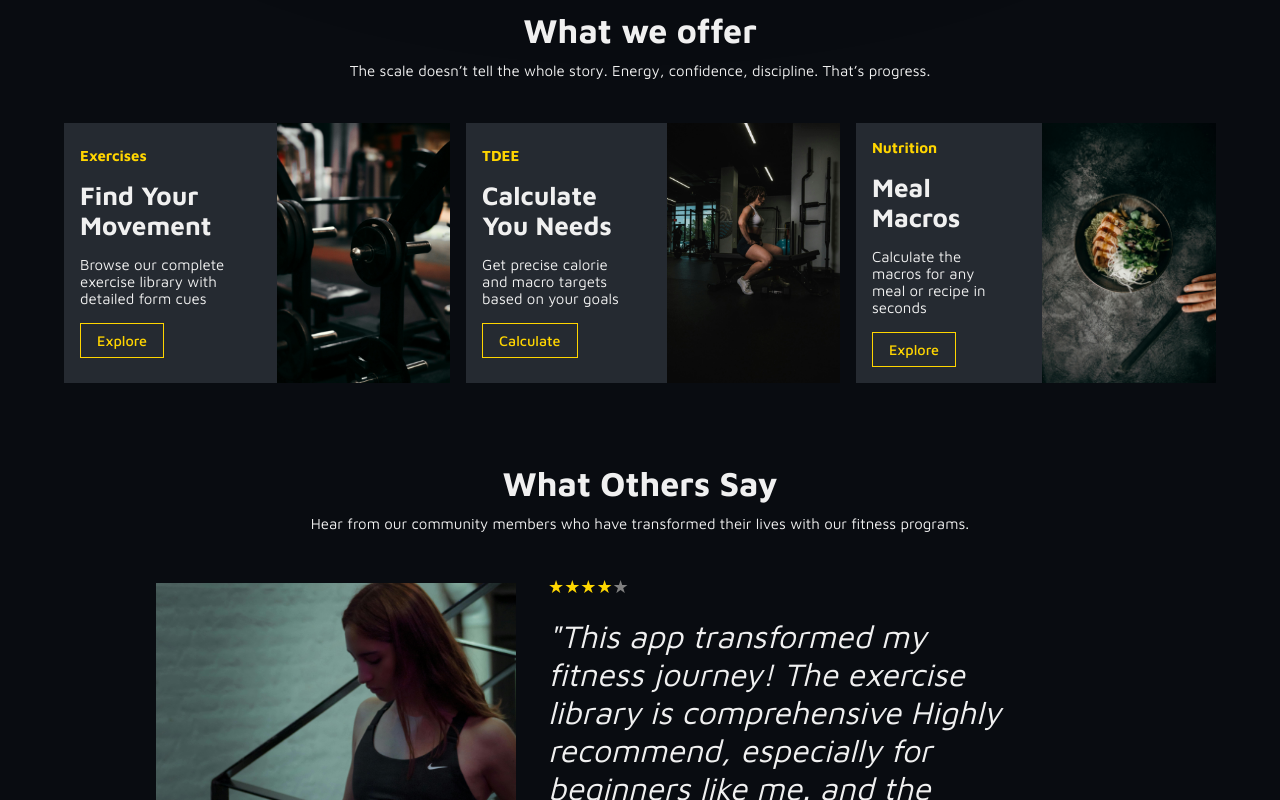
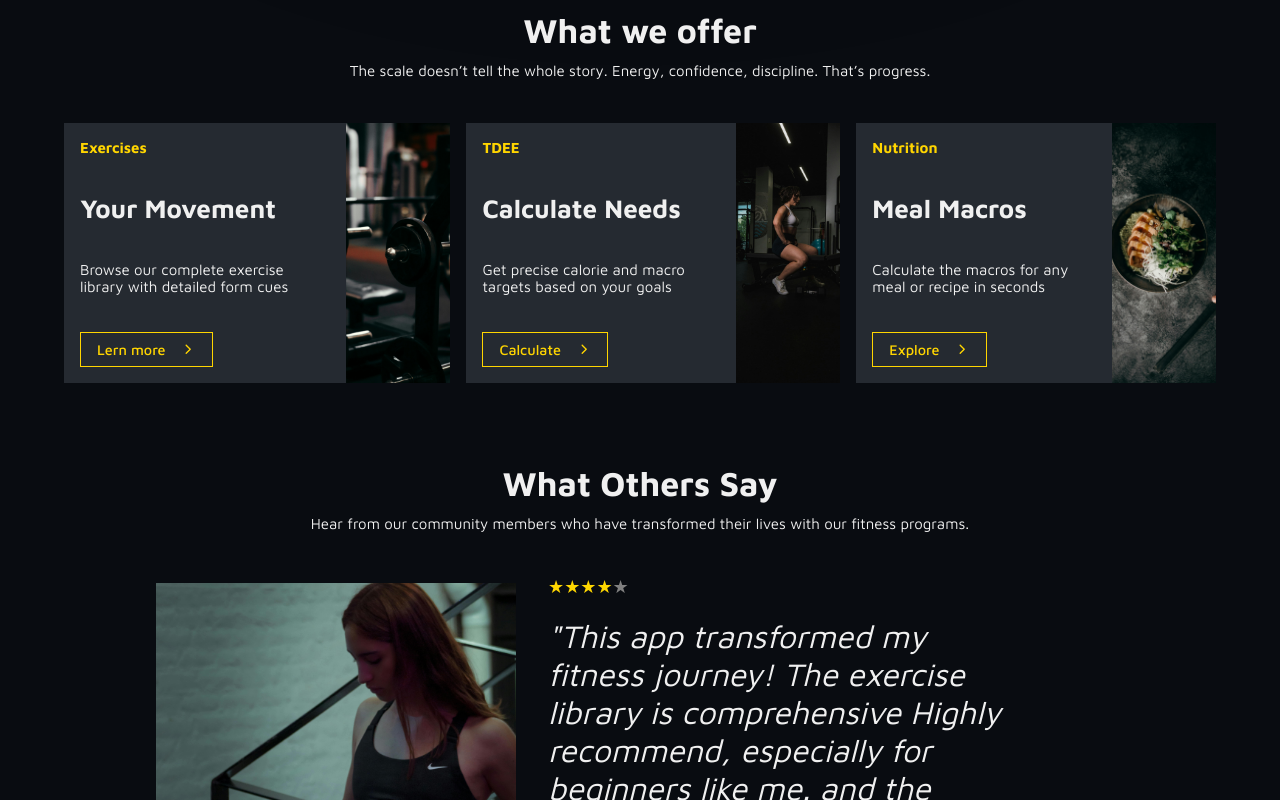
Before and after one commit to theg0-0done/fittrack, a React app: page / in a window 1280 px wide. Shown: the part 800-1600 px from the top of the page. Built offline with nearby package versions, Linux system fonts and the light colour scheme; the HTML template or start-up script is replaced by a standard one; a web font is replaced by a local one.

Commit message:
text simiration master

```diff
--- a/src/App.jsx
+++ b/src/App.jsx
@@ -6,6 +6,7 @@ import { Routes, Route } from "react-router-dom";
 import Tdee from "./pages/Tdee.jsx";
 import NutritionCalculator from "./pages/NutritionCalculator.jsx";
 import Auth from "./pages/Auth.jsx";
+import Error404 from "./pages/error404.jsx";
 
 function App() {
   return (
@@ -16,7 +17,8 @@ function App() {
         <Route path="/exercises" element={<Exercises />} />
         <Route path="/tdee" element={<Tdee />} />
         <Route path="/nutrition-calculator" element={<NutritionCalculator />} />
-        <Route path="/auth/:method" element={<Auth />}/>
+        <Route path="/auth/:method" element={<Auth />} />
+        <Route path="*" element={<Error404 />} />
       </Routes>
       <Footer />
     </>
--- /dev/null
+++ b/src/pages/Error404.jsx
@@ -0,0 +1,21 @@
+import { Link } from "react-router-dom";
+
+function Error404() {
+  return (
+    <section
+      style={{ minHeight: "60vh" }}
+      className="relative vertical-center overflow-hidden"
+    >
+      <div className="big-title-wrapper relative toCenter w-full">
+        <h1 className="no-margin big-title w-full">ERROR 404</h1>
+        <h1 className="no-margin big-title big-title-bg w-full">ERROR 404</h1>
+      </div>
+      <h2 className="no-margin">Page Not Found!</h2>
+      <Link to="/">
+        <button className="secondary-btn one-rem-mt">Back to home page</button>
+      </Link>
+    </section>
+  );
+}
+
+export default Error404;
--- a/src/pages/Home.jsx
+++ b/src/pages/Home.jsx
@@ -3,9 +3,12 @@ import GymImg from "../assets/gym.jpg";
 import TDEE from "../assets/tdee.jpg";
 import Meal from "../assets/meal.jpg";
 import inclinePressGuy from "../assets/inclinePressGuy.jpg";
+
 import { comments } from "../data/comments";
+
+import { useState } from "react";
+import { Link } from "react-router-dom";
 import ReactStars from "react-stars";
-import { useState } from "react";
 import { IoIosArrowForward } from "react-icons/io";
 
 function Home() {
@@ -46,38 +49,56 @@ function Home() {
           discipline. That’s progress.
         </p>
         <div className="specials-cards-wrapper verPhone-horPc strech">
-          <div className="specials-card toCenter darkGray-bg border-spin-animation">
-            <div className="one-rem-padding vertical-left oneRem-gap">
+          <div className="specials-card darkGray-bg border-spin-animation">
+            <div className="special-card-content one-rem-padding vertical-left">
               <h5 className="no-margin yellow-text">Exercises</h5>
-              <h3 className="no-margin">Find Your Movement</h3>
+              <h3 className="no-margin">Your Movement</h3>
               <p className="no-margin">
                 Browse our complete exercise library with detailed form cues
               </p>
-              <button className="secondary-btn">Explore</button>
+              <Link to="/exercises">
+                <button className="secondary-btn toCenter">
+                  Lern more <IoIosArrowForward />
+                </button>
+              </Link>
             </div>
-            <img src={GymImg} alt="Gym" />
+            <div className="special-card-img-wrapper">
+              <img src={GymImg} alt="Gym" />
+            </div>
           </div>
-          <div className="specials-card toCenter darkGray-bg border-spin-animation">
-            <div className="one-rem-padding vertical-left oneRem-gap">
+          <div className="specials-card darkGray-bg border-spin-animation">
+            <div className="special-card-content one-rem-padding vertical-left">
               <h5 className="no-margin yellow-text">TDEE</h5>
-              <h3 className="no-margin">Calculate You Needs</h3>
+              <h3 className="no-margin">Calculate Needs</h3>
               <p className="no-margin">
-                Get precise calorie and macro targets based on your goals{" "}
+                Get precise calorie and macro targets based on your goals
               </p>
-              <button className="secondary-btn">Calculate</button>
+              <Link to="/tdee">
+                <button className="secondary-btn toCenter">
+                  Calculate <IoIosArrowForward />
+                </button>
+              </Link>
             </div>
-            <img src={TDEE} alt="TDEE" />
+            <div className="special-card-img-wrapper">
+              <img src={TDEE} alt="Gym" />
+            </div>
           </div>
-          <div className="specials-card toCenter darkGray-bg border-spin-animation">
-            <div className="one-rem-padding vertical-left oneRem-gap">
+          <div className="specials-card darkGray-bg border-spin-animation">
+            <div className="special-card-content one-rem-padding vertical-left">
               <h5 className="no-margin yellow-text">Nutrition</h5>
               <h3 className="no-margin">Meal Macros</h3>
               <p className="no-margin">
                 Calculate the macros for any meal or recipe in seconds
               </p>
-              <button className="secondary-btn">Explore</button>
+              <Link to="/nutrition-calculator">
+                <button className="secondary-btn toCenter">
+                  Explore <IoIosArrowForward />
+                </button>
+              </Link>
             </div>
-            <img src={Meal} alt="meal" />
+            <div className="special-card-img-wrapper">
+              <img src={Meal} alt="Gym" />
+            </div>
           </div>
         </div>
       </section>
@@ -194,7 +215,9 @@ function Home() {
               type="text"
               placeholder="Enter e-mail adress"
             />
-            <button className="primary-btn">Subscribe</button>
+            <Link to='/auth/register'>
+              <button className="primary-btn">Subscribe</button>
+            </Link>
           </form>
           <p className="tiny-txt gray-txt">
             We respect your privacy. Unsubscribe anytime from any email.
--- a/src/pages/Tdee.jsx
+++ b/src/pages/Tdee.jsx
@@ -206,10 +206,10 @@ function NutritionCalculator() {
         <p className="no-margin">Everything needed to fuek you goal</p>
         <div className="verPhone-horPc two-rem-gap ">
           <div className="darkGray-bg height-two-width hText-hImg-card vertical-center">
-            <div className="vertical-left oneRem-gap one-rem-padding one-rem-mb ">
-              <p className="no-margin small-text gray-txt">Precise</p>
+            <div className="vertical-left oneRem-gap one-rem-padding one-rem-mb w-full">
+              <p className="no-margin gray-txt">Precise</p>
               <h3 className="no-margin">Numbers Tailored To Your Body</h3>
-              <p className="no-margin small-text">
+              <p className="no-margin">
                 No generic advice here, just your targets
               </p>
             </div>
@@ -222,10 +222,10 @@ function NutritionCalculator() {
             />
           </div>
           <div className="darkGray-bg height-two-width hText-hImg-card vertical-center">
-            <div className="vertical-left oneRem-gap one-rem-padding one-rem-mb ">
-              <p className="no-margin small-text gray-txt">Flexible</p>
+            <div className="vertical-left oneRem-gap one-rem-padding one-rem-mb w-full">
+              <p className="no-margin gray-txt">Flexible</p>
               <h3 className="no-margin">Adjust As Your Progress</h3>
-              <p className="no-margin small-text">
+              <p className="no-margin">
                 Yous needs change, so your numbers do too.
               </p>
             </div>
@@ -239,10 +239,10 @@ function NutritionCalculator() {
             />
           </div>
           <div className="darkGray-bg height-two-width hText-hImg-card vertical-center">
-            <div className="vertical-left oneRem-gap one-rem-padding one-rem-mb ">
-              <p className="no-margin small-text gray-txt">Simple</p>
+            <div className="vertical-left oneRem-gap one-rem-padding one-rem-mb w-full">
+              <p className="no-margin gray-txt">Simple</p>
               <h3 className="no-margin">Easy To Understand And Use</h3>
-              <p className="no-margin small-text">
+              <p className="no-margin">
                 Clear targets mean better decisions daily
               </p>
             </div>
@@ -340,14 +340,12 @@ function NutritionCalculator() {
             </FormContext.Provider>
             {error ? <Error key={error} message={error} /> : null}
           </div>
-          {/* <div className="form-container vertical-center container no-margin no-padding">
-          </div> */}
         </div>
       </section>
 
       <section className="container toCenter vertical-center one-rem-mt">
         <h2 className="no-margin">Start tracking today</h2>
-        <p className="no-margin">
+        <p className="no-margin eighty-max-width small-text ">
           Keep your calculations safe and monitor progress over time with a free
           account{" "}
         </p>
--- a/src/styles/1_phone.css
+++ b/src/styles/1_phone.css
@@ -610,13 +610,26 @@ section {
 /* Specials Section Styles */
 .specials-card {
     text-align: left;
+    display: flex;
     justify-content: space-between;
-    height: 180px;
+    align-items: stretch;
+    min-height: 180px;
 }
 
-.specials-card img {
-    width: auto;
+.special-card-content {
+    justify-content: space-between;
+}
+
+.special-card-img-wrapper {
+    max-width: 40%;
+    max-height: 100%;
+    overflow: hidden;
+}
+
+.special-card-img-wrapper img {
+    width: 100%;
     height: 100%;
+    object-fit: cover;
 }
 
 /* testimonials styles */
@@ -736,7 +749,7 @@ section {
 .tdee-form-wrapper {
     width: 100%;
     background-color: rgba(0, 0, 0, 0.5);
-    backdrop-filter: blur(10px);
+    backdrop-filter: blur(5px);
     border: 1px var(--yellow) solid;
     padding: 0 2.2rem 2.2rem;
     gap: 2rem;
```
Also changed, not shown: src/pages/Exercises.jsx (+22 -28 lines), src/pages/NutritionCalculator.jsx (+12 -13 lines), src/data/nutritionData.js (line endings or trailing spaces).
